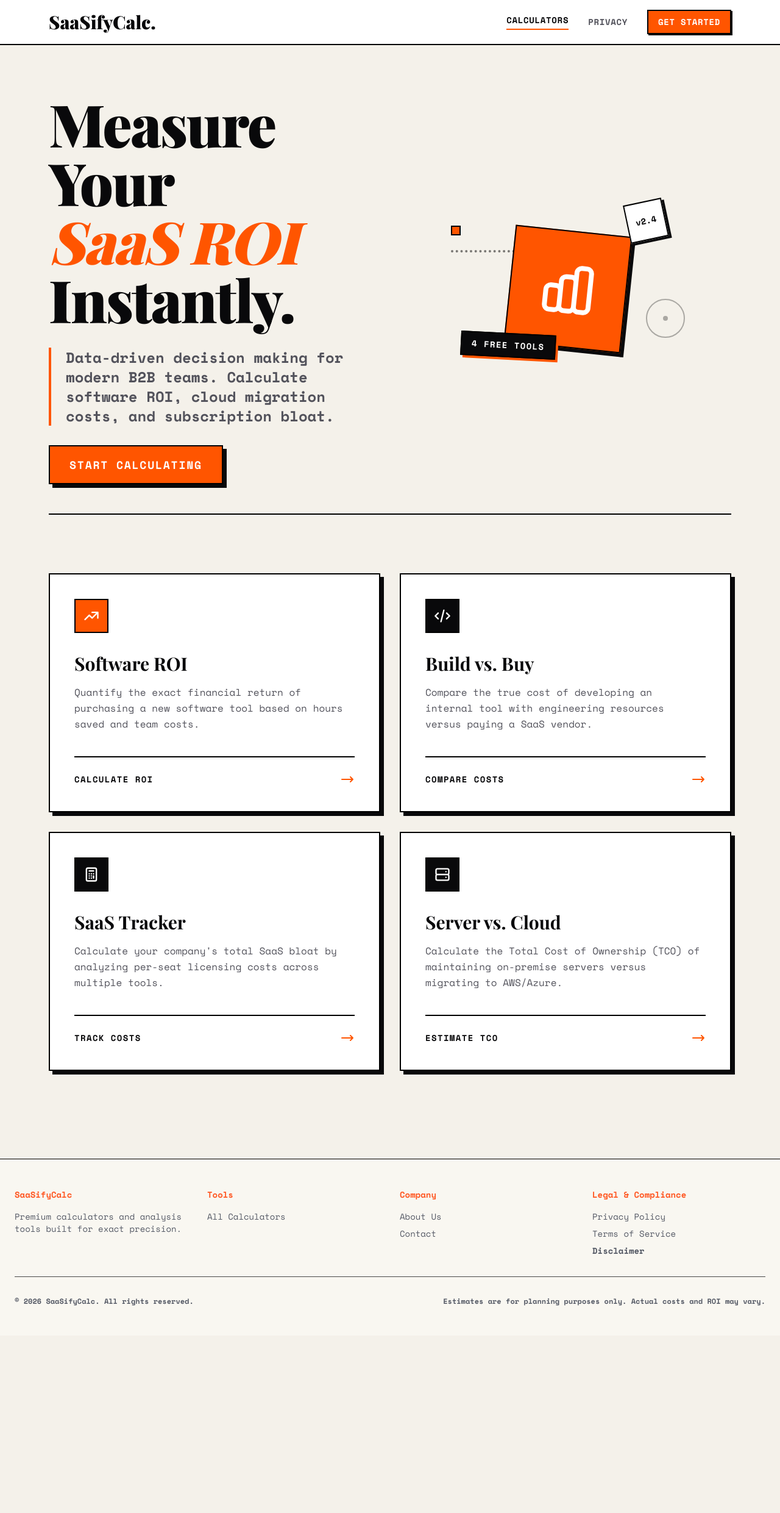
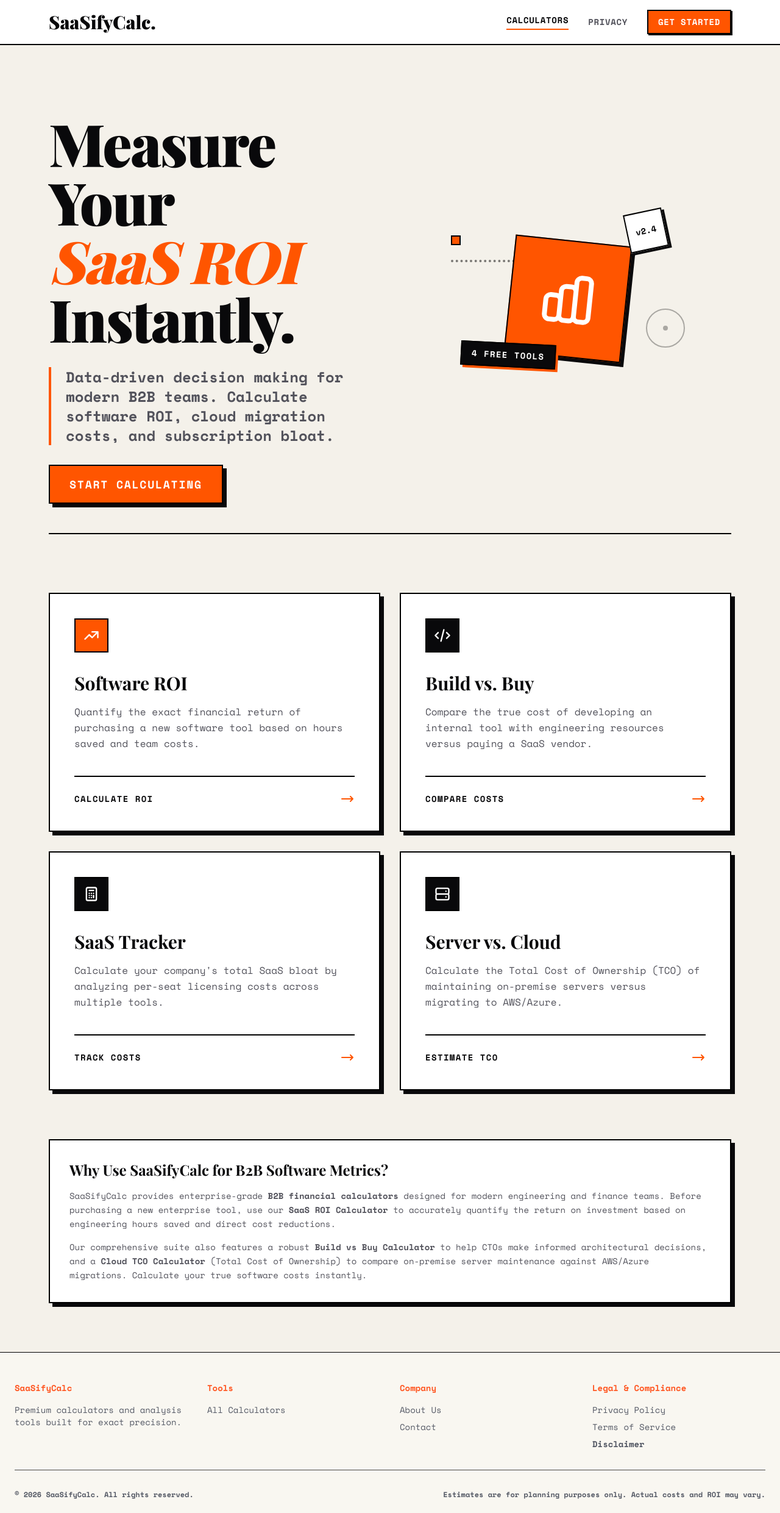
Before and after one commit to Synthetic-Sage/saasify-calc, a plain HTML site: page index.html in a window 1280 px wide. Shown: the top 2481 px of the page at 61% size. Before the commit the page ends 2190 px from the top, so only its background shows below. Drawn offline with nearby package versions, Linux system fonts and the light colour scheme; a web font is replaced by a local one.

Commit message:
SEO: Enhance Metadata, Semantic Headings, and Content Blocks

```diff
--- a/index.html
+++ b/index.html
@@ -5,7 +5,17 @@
     <meta name="viewport" content="width=device-width, initial-scale=1.0">
     <title>SaaSifyCalc | B2B Software & Cloud Calculators</title>
     <meta name="description" content="Premium B2B financial calculators for software ROI, cloud computing costs, and subscription tracking.">
+    <meta name="keywords" content="SaaS ROI Calculator, Build vs Buy Calculator, Cloud TCO Calculator, B2B SaaS Metrics, Software Cost Tracking, SaaSifyCalc">
     <meta name="google-site-verification" content="cYEGz4VEddhjiC7JheW4BjuhlZDbfq6EEmkmXTUiJyA" />
+    <script type="application/ld+json">
+    {
+      "@context": "https://schema.org",
+      "@type": "WebSite",
+      "name": "SaaSifyCalc",
+      "url": "https://saasifycalc.local/",
+      "description": "B2B Software & Cloud Calculators for ROI and TCO."
+    }
+    </script>
 
     <script src="https://cdn.tailwindcss.com"></script>
     <script>
@@ -58,10 +68,11 @@
         <header class="mb-24 grid grid-cols-1 md:grid-cols-2 gap-12 items-center border-b-2 border-black pb-12">
             <!-- Left Column: Text & CTA -->
             <div class="flex flex-col items-start space-y-8">
-                <h1 class="text-6xl md:text-8xl font-black font-serif text-textMain leading-[1.1] tracking-tight">
+                <h1 class="sr-only">SaaSifyCalc - B2B SaaS ROI, Build vs Buy, and Cloud TCO Calculators</h1>
+                <div class="text-6xl md:text-8xl font-black font-serif text-textMain leading-[1.1] tracking-tight" aria-hidden="true">
                     Measure Your<br>
                     <span class="italic text-primary">SaaS ROI</span><br>Instantly.
-                </h1>
+                </div>
                 <p class="text-xl md:text-2xl text-textMuted leading-relaxed font-bold border-l-4 border-primary pl-6">
                     Data-driven decision making for modern B2B teams. Calculate software ROI, cloud migration costs, and subscription bloat.
                 </p>
@@ -160,6 +171,15 @@
                 </div>
             </a>
         </div>
+
+        <!-- SEO Content Block -->
+        <section class="mt-20 border-2 border-black bg-surface p-8 shadow-hard relative z-20">
+            <h2 class="text-2xl font-bold font-serif mb-4">Why Use SaaSifyCalc for B2B Software Metrics?</h2>
+            <div class="text-textMuted text-sm space-y-4 leading-relaxed font-medium">
+                <p>SaaSifyCalc provides enterprise-grade <strong>B2B financial calculators</strong> designed for modern engineering and finance teams. Before purchasing a new enterprise tool, use our <strong>SaaS ROI Calculator</strong> to accurately quantify the return on investment based on engineering hours saved and direct cost reductions.</p>
+                <p>Our comprehensive suite also features a robust <strong>Build vs Buy Calculator</strong> to help CTOs make informed architectural decisions, and a <strong>Cloud TCO Calculator</strong> (Total Cost of Ownership) to compare on-premise server maintenance against AWS/Azure migrations. Calculate your true software costs instantly.</p>
+            </div>
+        </section>
     </main>
 
         <footer class="border-t border-black bg-[#F9F7F1] mt-auto relative z-50">
```
